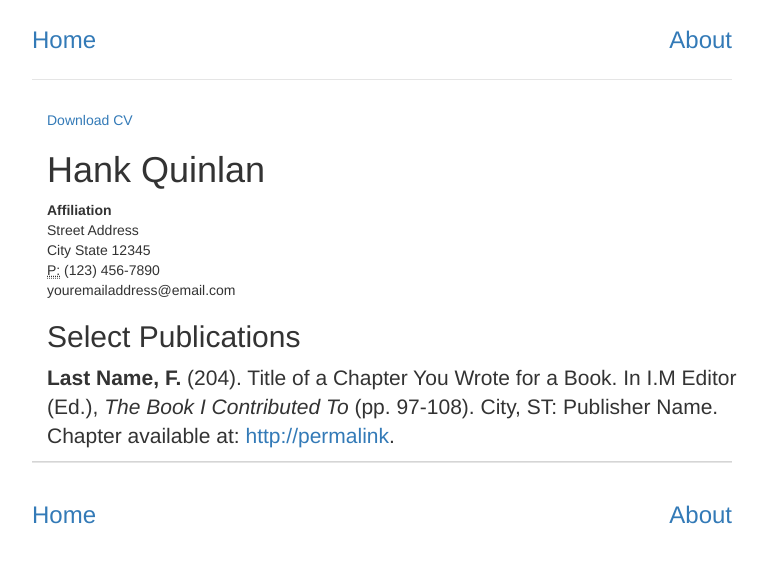
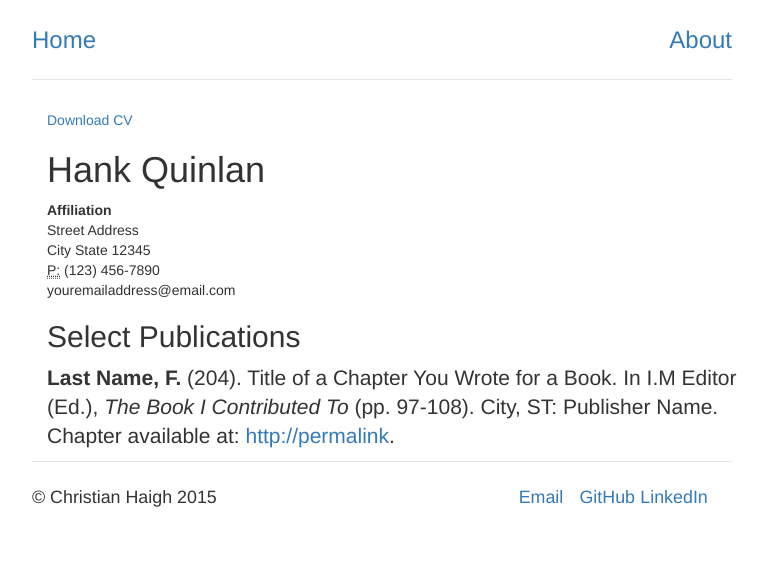
Before and after one commit to christianhaigh/christianhaigh.github.io, a Jekyll site: the page built from cv/index.html, in a window 1280 px wide. Shown: the top 563 px of the page, without its empty margins (66-834 px from the left). Built offline with Jekyll 4.4.1, drawn with Linux system fonts in a browser that asks for light colours.

Commit message:
Update default.html

```diff
--- a/_layouts/default.html
+++ b/_layouts/default.html
@@ -28,12 +28,23 @@
 
 </div>
 
-  <footer>
+
    <div class="footer">
-	<h3 class=" pull-right"><a href="/about" title="About">About</a></h3>
-	<h3 class="text-muted"><a href="/">Home</a></h3>
-   </div>
-  </footer>
+	<div class="row">
+	  	<div class="col-sm-8">
+	  		<p><small>&copy; Christian Haigh 2015</small></p>
+	  	</div>
+	  	<div class="col-sm-1">
+	  		<p><a href="mailto:chaigh@college.harvard.edu"><small>Email</small></a></p>
+	  	</div>
+	  	<div class="col-sm-1">
+	  		<p><a href="http://www.github.com/christianhaigh"><small>GitHub</small></a></p>
+	  	</div>
+		<div class="col-sm-2">
+	  		<p><a href="https://www.linkedin.com/in/christianhaigh"><small>LinkedIn</small></a></p>
+	  	</div>
+	</div>
+
   </body>
 
 </html>
```
